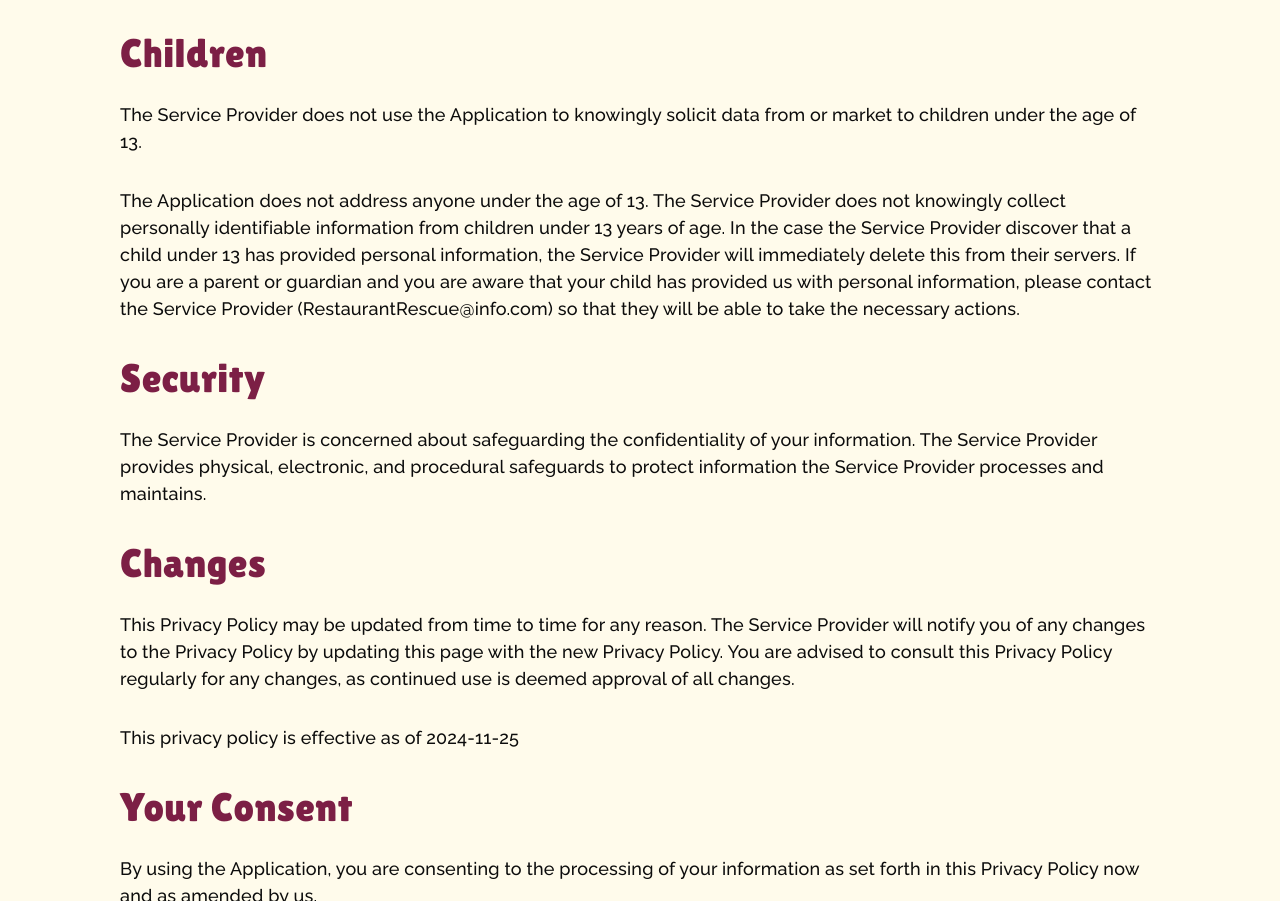
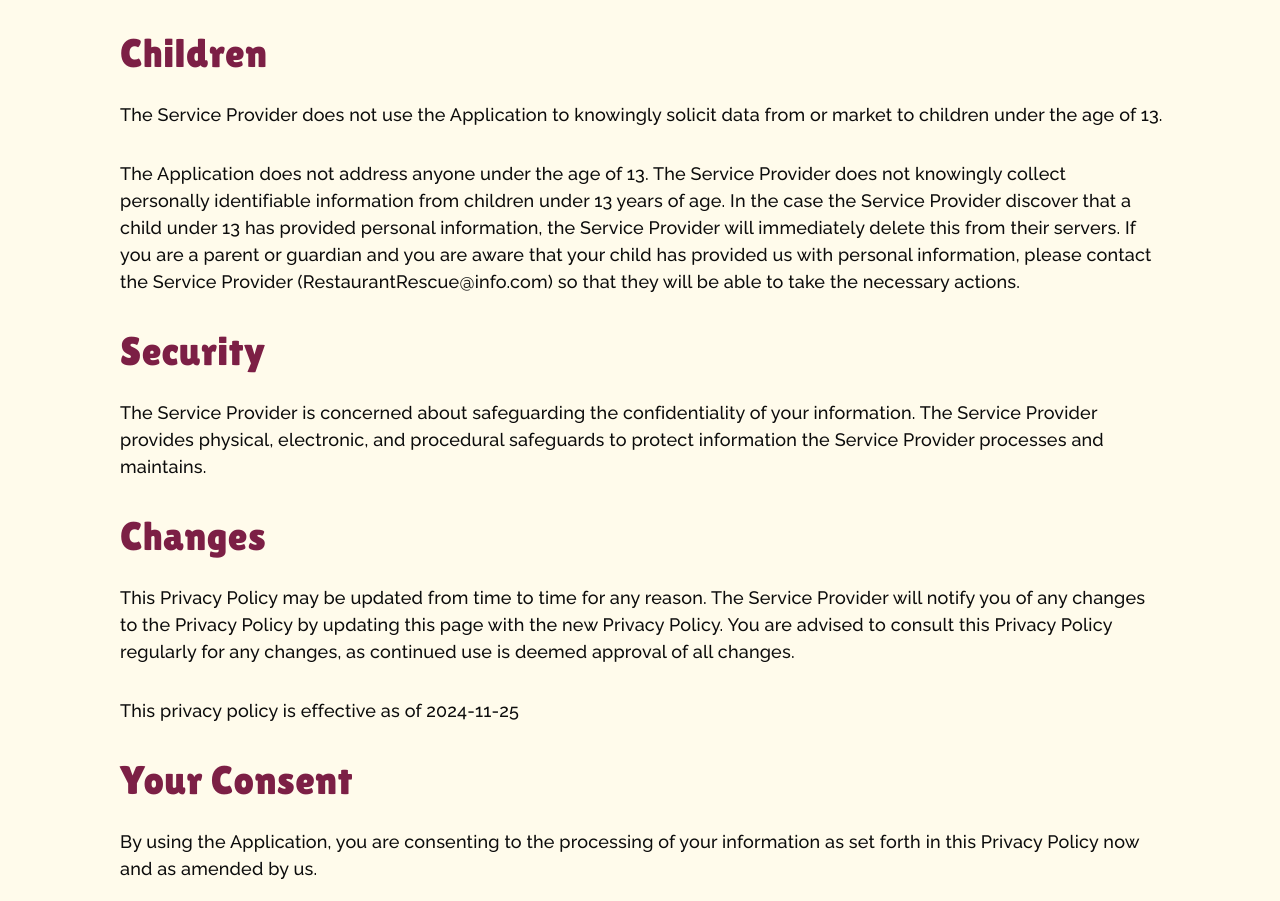
Before and after one commit to StingStorm/RestaurantRescue, a website built with Vite: page src/privacy-policy.html in a window 1280 px wide. Shown: the part 1657-2558 px from the top of the page. Built offline with nearby package versions, Linux system fonts and the light colour scheme.

Commit message:
tiny fix

```diff
--- a/src/privacy-policy.html
+++ b/src/privacy-policy.html
@@ -161,7 +161,7 @@
 
         <section class="section-padding">
           <h2 class="section-title">Children</h2>
-          <p class="margin-bottom">
+          <p class="margin-bottom no-wrap">
             The Service Provider does not use the Application to knowingly
             solicit data from or market to children under the age of 13.
           </p>
--- a/src/scss/privacy-policy/privacy-policy.scss
+++ b/src/scss/privacy-policy/privacy-policy.scss
@@ -94,5 +94,9 @@
     & .section-padding:last-of-type {
       padding-bottom: 60px;
     }
+
+    & .no-wrap {
+      white-space: nowrap;
+    }
   }
 }
```
